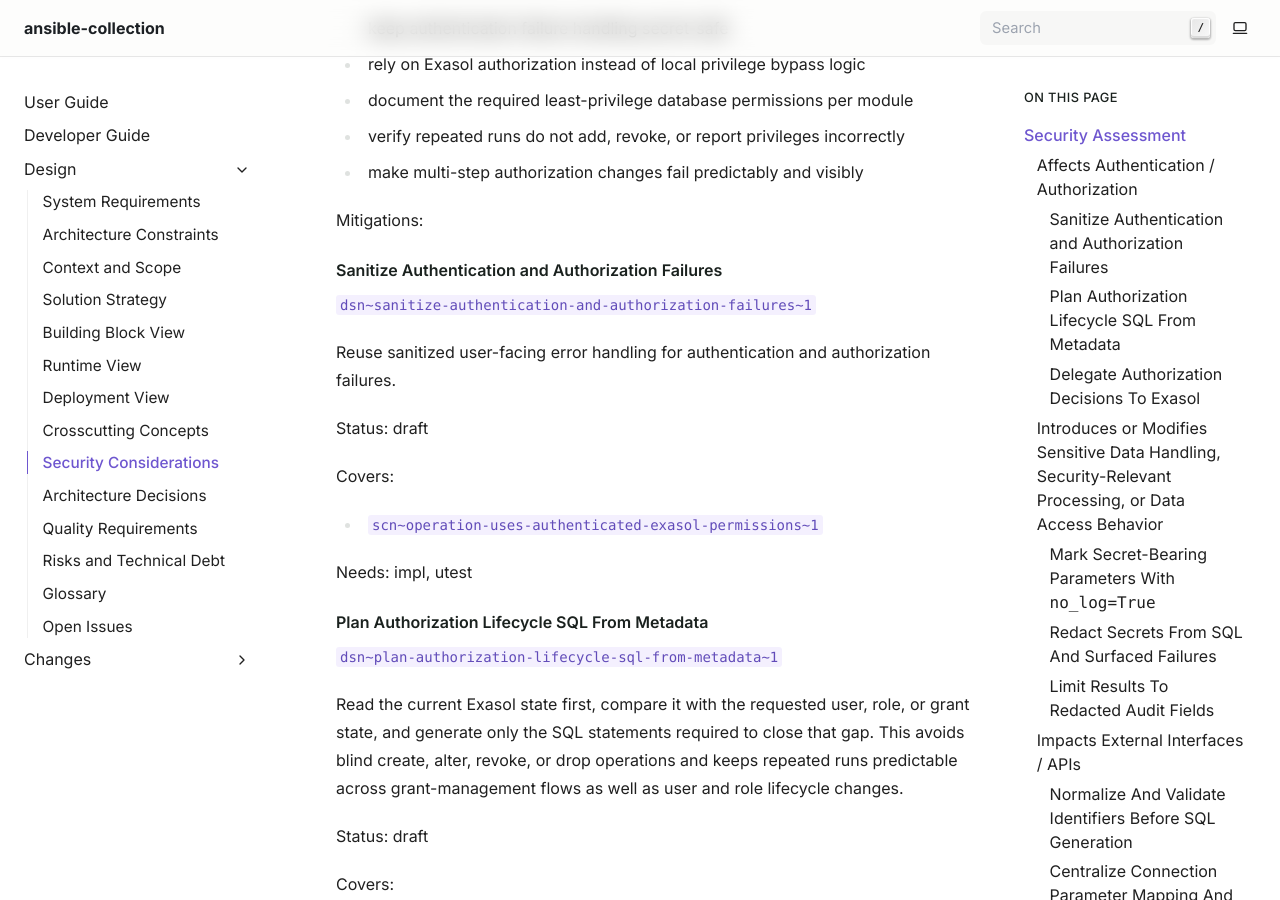
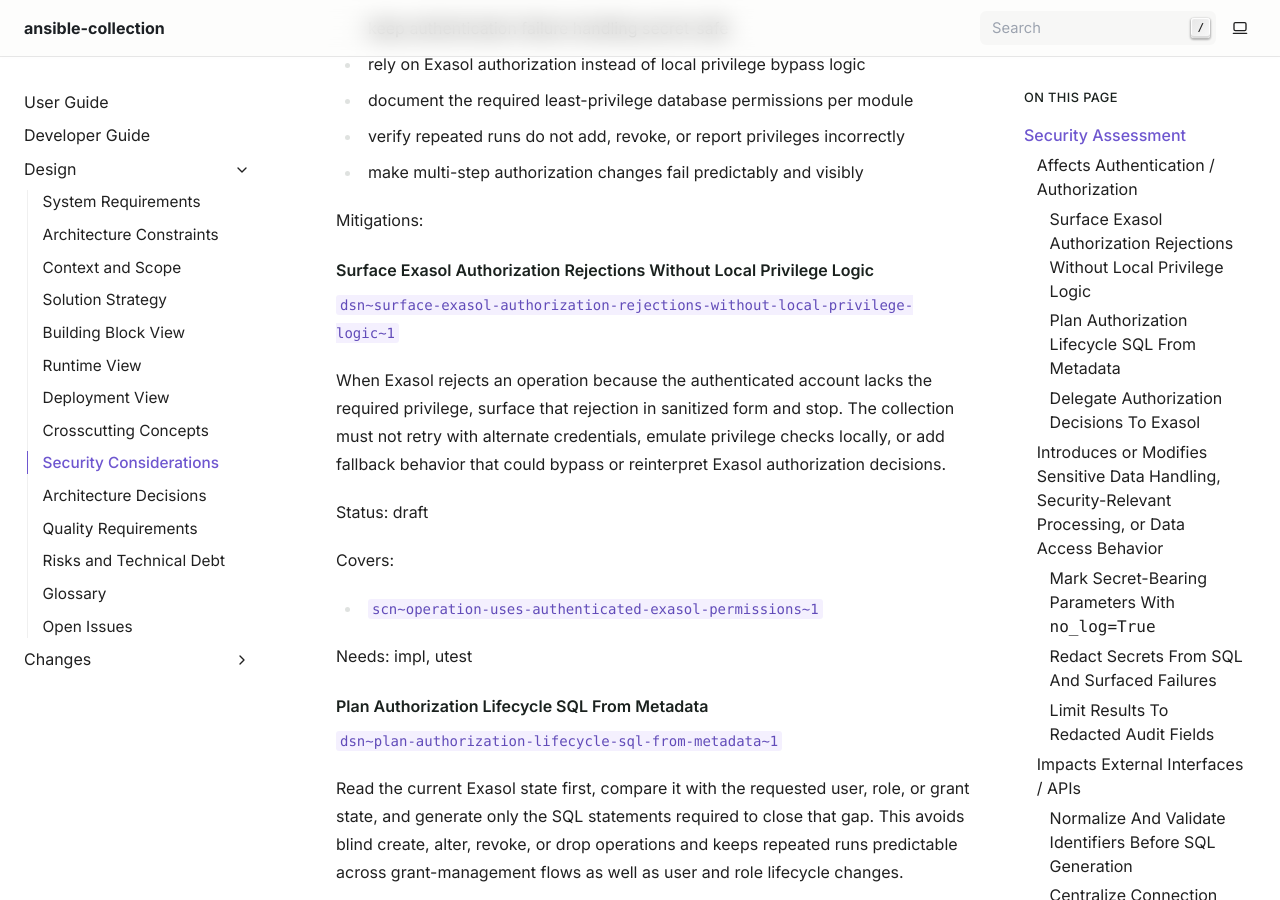
Before and after one commit to exasol/ansible-collection, a Sphinx documentation site: the page built from doc/design/security_considerations.md, in a window 1280 px wide and 900 px high, scrolled down 882 px. Built offline with Sphinx 7.4.7, drawn with Linux system fonts in a browser that asks for light colours; some of the changed text lies outside the part shown.

Commit message:
Implement remaining findings

```diff
--- a/doc/design/security_considerations.md
+++ b/doc/design/security_considerations.md
@@ -28,10 +28,10 @@ Required controls:
 
 Mitigations:
 
-#### Sanitize Authentication and Authorization Failures
-`dsn~sanitize-authentication-and-authorization-failures~1`
+#### Surface Exasol Authorization Rejections Without Local Privilege Logic
+`dsn~surface-exasol-authorization-rejections-without-local-privilege-logic~1`
 
-Reuse sanitized user-facing error handling for authentication and authorization failures.
+When Exasol rejects an operation because the authenticated account lacks the required privilege, surface that rejection in sanitized form and stop. The collection must not retry with alternate credentials, emulate privilege checks locally, or add fallback behavior that could bypass or reinterpret Exasol authorization decisions.
 
 Status: draft
 
@@ -157,7 +157,7 @@ Required controls:
 * construct SQL safely for identifiers, literals, and grant targets
 * sanitize surfaced driver and database errors
 * support only encrypted connections with correct certificate validation
-* treat `exasol_script` as a trusted-operator interface, not a sandbox
+* treat `exasol_query` and any future `exasol_script` surface as trusted-operator interfaces, not sandboxes
 
 Mitigations:
 
@@ -452,13 +452,13 @@ Needs: impl
 
 ### Tier Segregation and Trusted-Operator Boundary
 
-These modules are designed for trusted operators running in controlled automation environments. The collection does not sandbox SQL semantics or downgrade the authority of the authenticated Exasol account.
+These modules are designed for trusted operators running in controlled automation environments. In particular, `exasol_query` already executes operator-supplied SQL directly against Exasol, and any future `exasol_script` surface would extend the same trust model. The collection does not sandbox SQL semantics or downgrade the authority of the authenticated Exasol account.
 
 Required controls:
 
 * run the collection only from tiers that are allowed to reach Exasol administration endpoints
 * use separate low-privilege connection accounts for distinct automation roles where possible
-* treat any future `exasol_grants`, `exasol_schema`, or `exasol_script` surface as subject to the same least-privilege, redaction, and repeated-run-safety rules
+* treat `exasol_query` and any future `exasol_grants`, `exasol_schema`, or `exasol_script` surface as subject to the same least-privilege, redaction, and repeated-run-safety rules
 
 Mitigations:
 
@@ -490,7 +490,7 @@ Needs: uman
 #### Apply The Security Model To Future Administrative Modules
 `dsn~apply-the-security-model-to-future-administrative-modules~1`
 
-Any future administrative module such as `exasol_grants`, `exasol_schema`, or `exasol_script` must follow the same rules established here: no local privilege bypass, encrypted transport only, secret-safe output, least-privilege operation, and repeatable planning based on observed database state.
+Current `exasol_query` and any future administrative module such as `exasol_grants`, `exasol_schema`, or `exasol_script` must follow the same rules established here: no local privilege bypass, encrypted transport only, secret-safe output, least-privilege operation, and repeatable planning based on observed database state.
 
 Status: draft
 
@@ -498,6 +498,6 @@ Needs: impl
 
 ## Residual Risk
 
-`exasol_script` intentionally enables arbitrary SQL execution for trusted operators. The security boundary is therefore operator authorization, secret-safe handling, and transport protection, not restriction of SQL semantics inside the module.
+`exasol_query` intentionally enables operator-supplied SQL execution today, and any future `exasol_script` module would do the same for a broader trusted-operator surface. The security boundary is therefore operator authorization, secret-safe handling, and transport protection, not restriction of SQL semantics inside the module.
 
 Trusted operators can still intentionally or accidentally execute destructive SQL. This risk is accepted as part of the module's purpose and must be managed operationally through least privilege, review of playbooks, and controlled execution environments.
```
Also changed, not shown: doc/changesets/69-security-design-document.md (added, +46 -0 lines), doc/design/crosscutting_concepts.md (+1 -1 lines).
